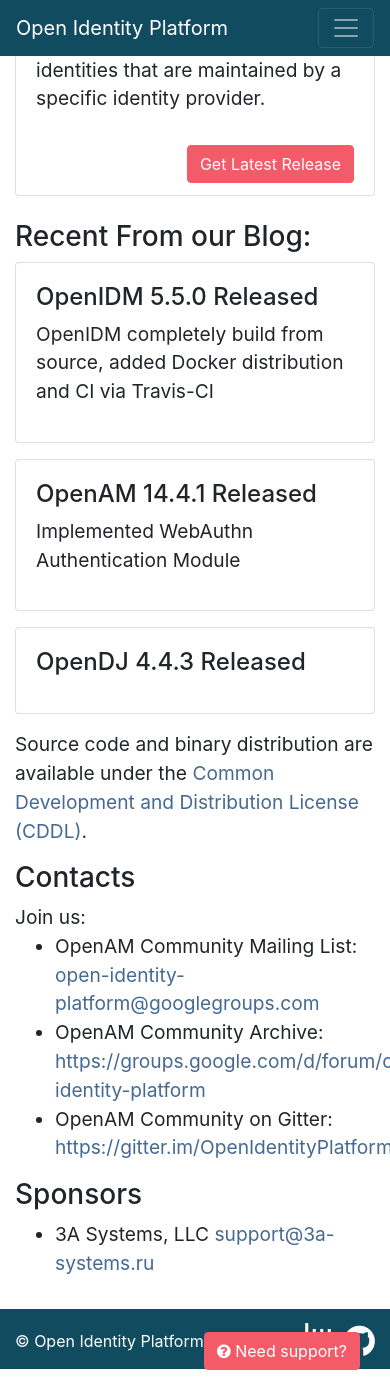
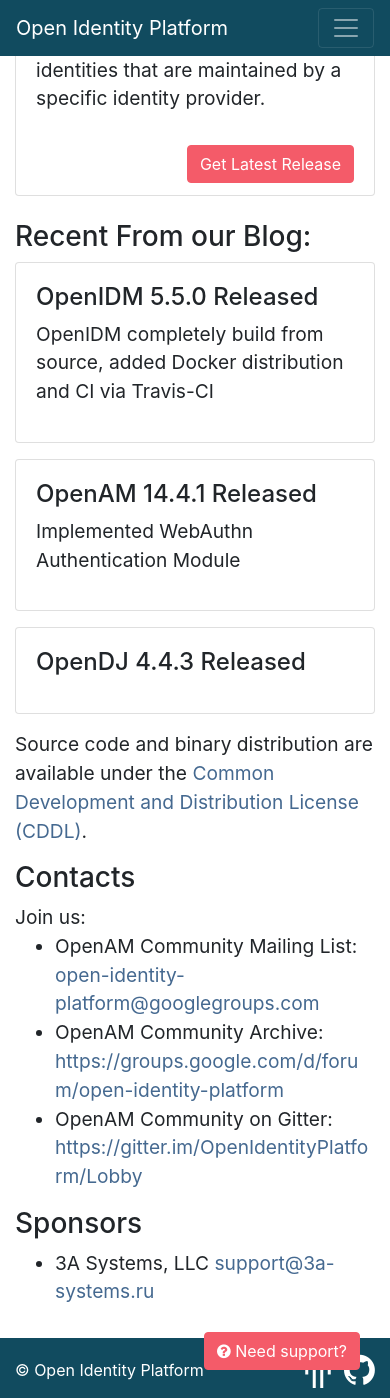
Before and after one commit to OpenIdentityPlatform/OpenIdentityPlatform.org, a Jekyll site: the page built from index.html, in a window 390 px wide and 1400 px high, scrolled down 3057 px. Built offline with Jekyll 4.4.1, drawn with Linux system fonts in a browser that asks for light colours; before the commit the page ends 4428 px from its top, so only the background shows below that.

Commit message:
fix mobile width

```diff
--- a/_includes/widgets.html
+++ b/_includes/widgets.html
@@ -3,7 +3,7 @@
    role="button"
    data-html="true"
    data-toggle="popover"
-   data-trigger="focus">
+>
     <i class="fa fa-question-circle" aria-hidden="true"></i> Need support?
   </button>
   <div class="need-support-popover-container" style="display:none;">
--- a/assets/css/main.scss
+++ b/assets/css/main.scss
@@ -6,6 +6,10 @@
 
 @media (max-width: 576px) {
   #main-section {
+    font-size: 1.2rem;
+  }
+
+  .need-support, .need-support-popover {
     font-size: 1.2rem;
   }
 }
@@ -21,6 +25,7 @@
 
 a {
   color: $color4;
+  word-wrap: break-word;
 }
 
 .banner {
@@ -123,3 +128,7 @@
 .card-header {
 
 }
+
+.popover {
+  max-width: 95%;
+}
```
